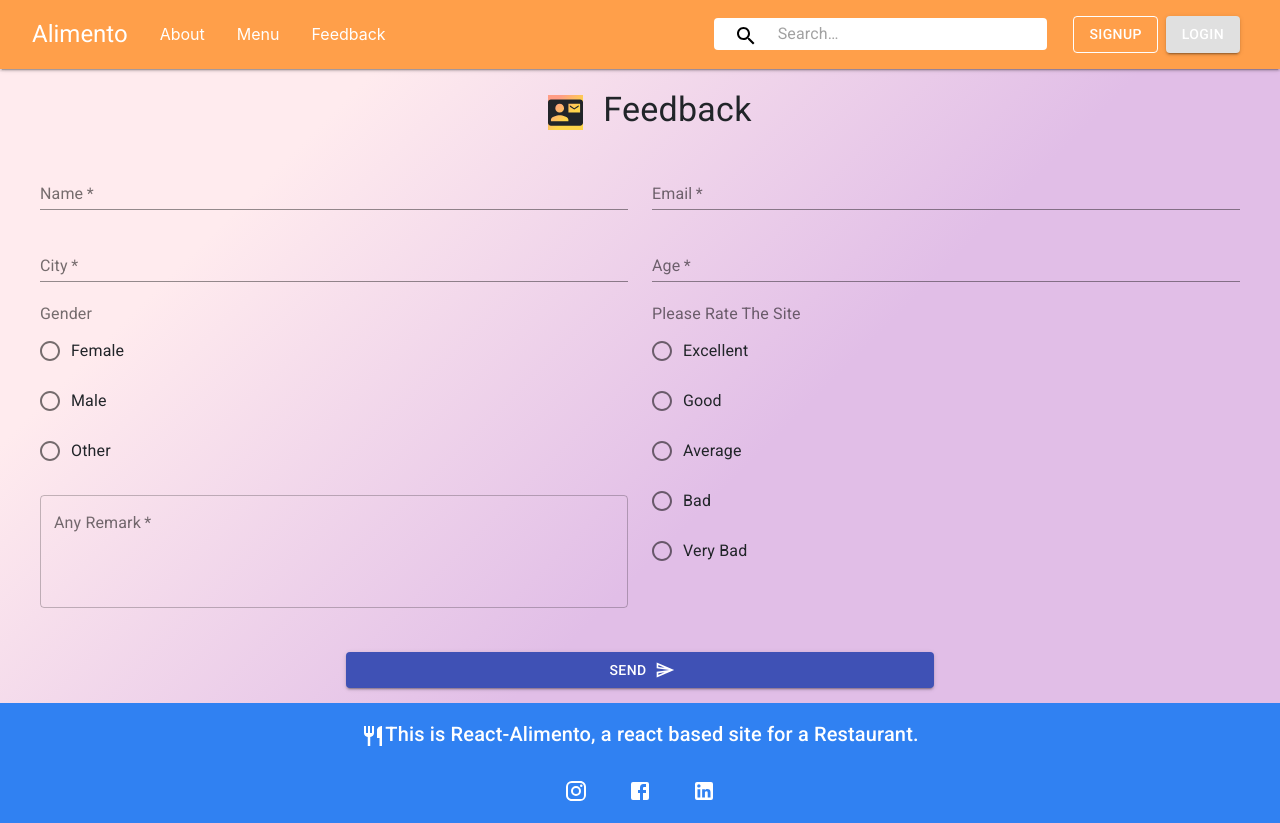
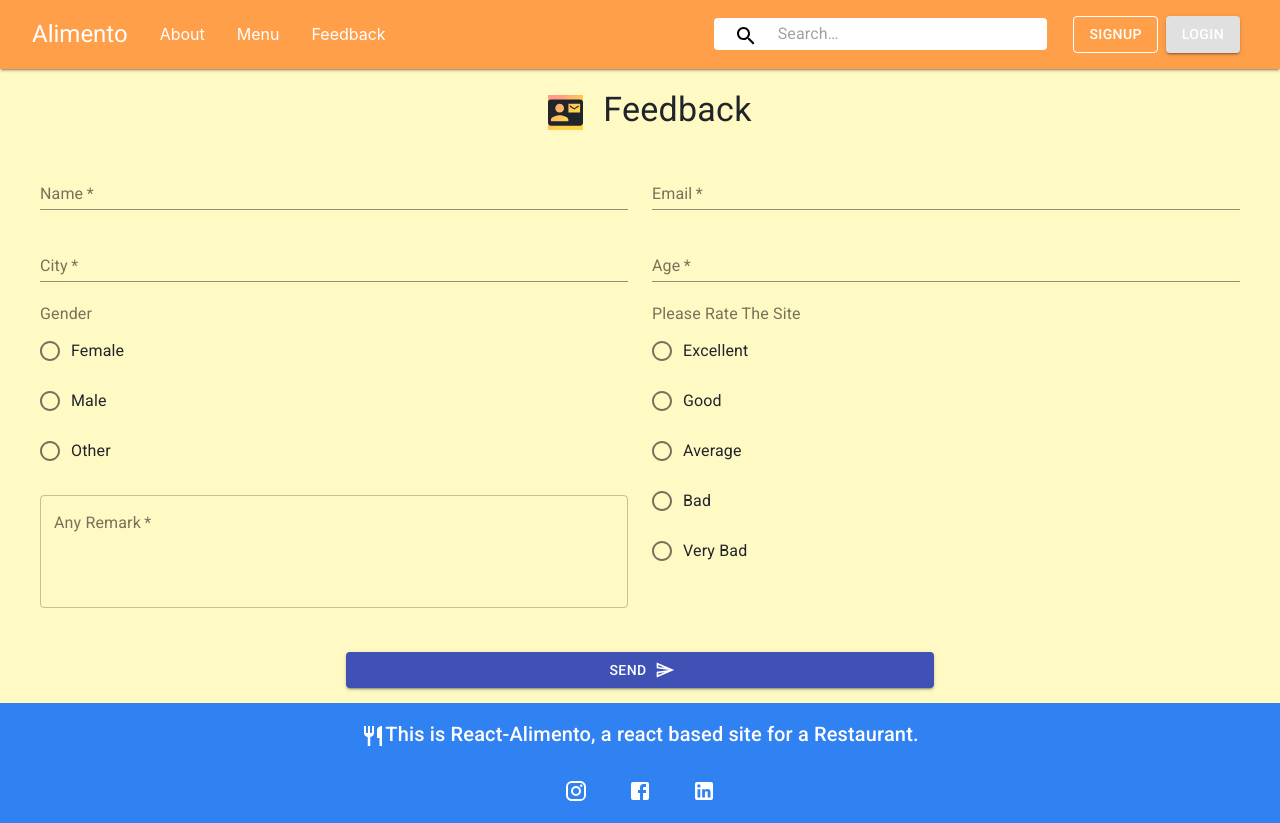
Before and after one commit to ashu18aman/react-alimento, a React (Create React App) app: page /feedback in a window 1280 px wide. Built offline with nearby package versions, Linux system fonts and the light colour scheme.

Commit message:
feedback_color_fix

```diff
--- a/src/components/Feedback.js
+++ b/src/components/Feedback.js
@@ -19,7 +19,7 @@ const useStyles = makeStyles((theme) => {
     root: {
         marginTop: 60,
         height: "auto",
-        background: 'linear-gradient(135deg, #ffebee 20%, #e1bee7 60%)',
+        background: 'linear-gradient(135deg, #fff9c4 20%, #fff9c4 60%)',
         paddingTop: 15,
         width: '100vw',
         marginLeft: 0,
--- a/src/components/MenuItems.js
+++ b/src/components/MenuItems.js
@@ -1,5 +1,5 @@
 {
-    "menu" : [
+    "menuItem" : [
         {
             "imgUrl": "components/Images/soup1.jpg",
             "DishName": "Won Ton Soup with Chicken",
```
